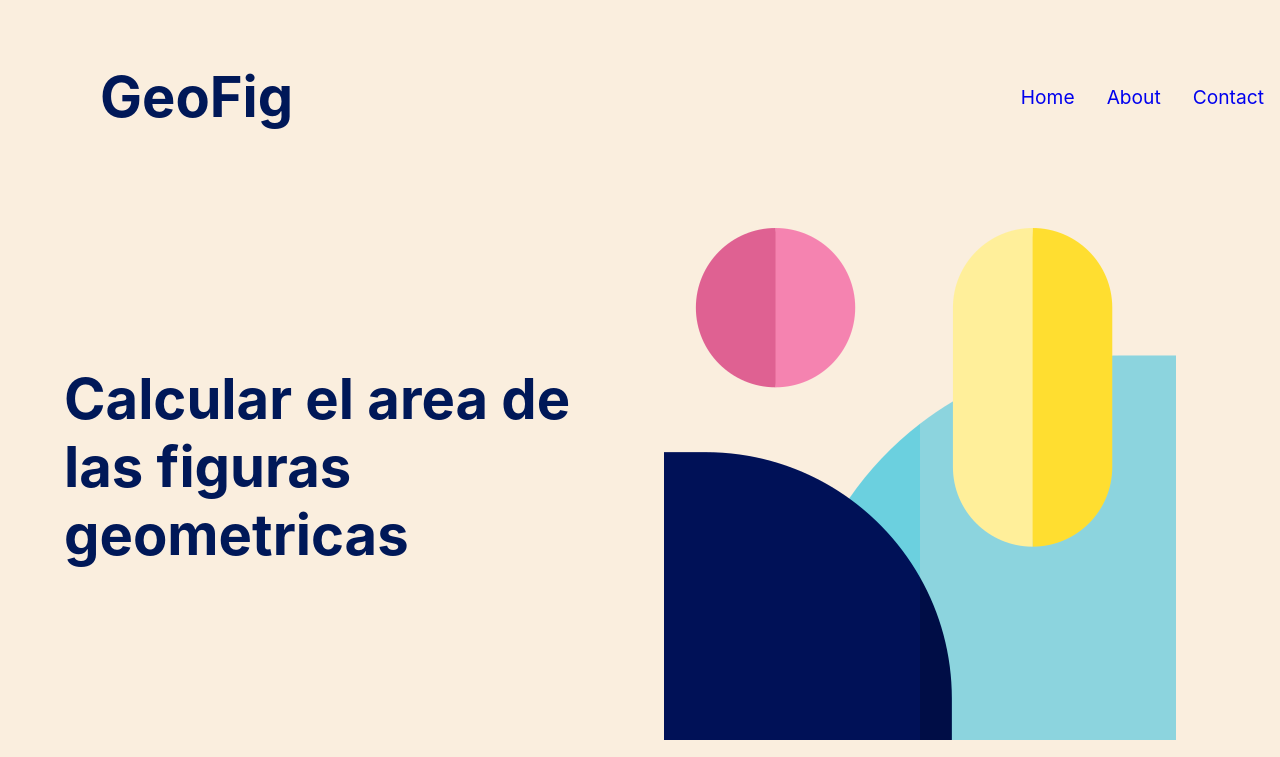
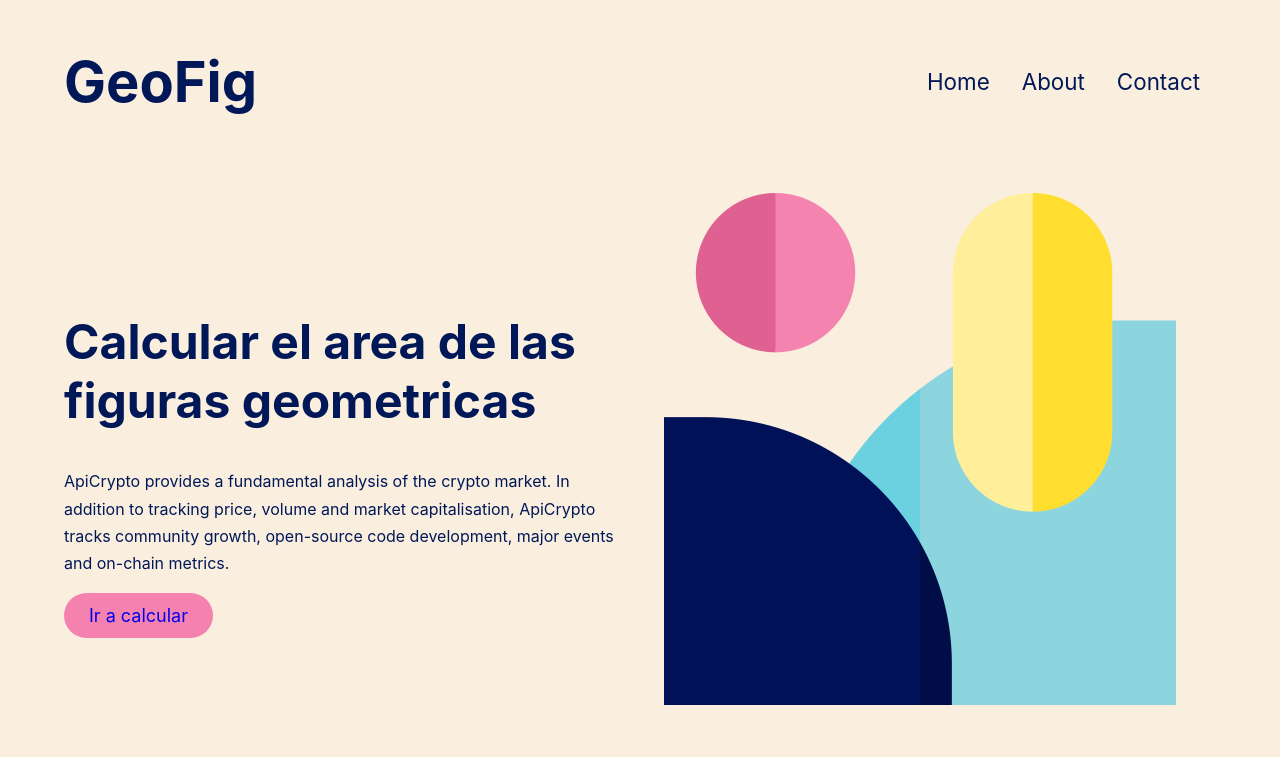
Before and after one commit to KeuryLendof/GeoFig, a React (Create React App) app: page / in a window 1280 px wide. Shown: the top 757 px of the page. Built offline with nearby package versions, Linux system fonts and the light colour scheme.

Commit message:
inicio y header 70%

```diff
--- a/src/componentes/Header/Header.css
+++ b/src/componentes/Header/Header.css
@@ -1,15 +1,20 @@
+/* color: #001858; */
 header{
     display: flex;
     position: relative;
     justify-content: space-between;
     align-items: center;
+    width: 90%;
+    max-width: 1200px;
+    margin: 0 auto;
+    padding: 10px 0;
 }
 
 .brand-title {
     color: #001858;
     display: block;
     font-size: 3.5rem;
-    padding: 25px 100px;
+    /* padding: 25px 100px; */
 }
 
 .navbar-links {
@@ -29,8 +34,9 @@ header{
 .navbar-links li a {
     display: block;
     text-decoration: none;
+    color: #001858;
     padding: 1rem;
-    font-size: 1.2rem;
+    font-size: 1.4rem
 }
 
 .toggle-button {
@@ -50,7 +56,9 @@ header{
     width: 100%;
     background-color: white;
     border-radius: 10px;
+    transition: all .4s ease-in-out;
 }
+
 
 @media (max-width: 800px) {
     header {
--- a/src/componentes/Inicio/inicio.css
+++ b/src/componentes/Inicio/inicio.css
@@ -2,23 +2,46 @@
     width: 90%;
     max-width: 1200px;
     margin: 0 auto;
-    padding: 35px 0;
+    padding: 30px 0;
     overflow: hidden;
 }
 
 .productive{
-    color: #fff;
+    color: #001858;
     display: grid;
     gap: 3em;
     grid-template-columns: 1fr 1fr;
     align-items: center;
 }
 
-.texto{
-    color: #001858;
+.productive_title{
     font-size: 3rem;
     margin-bottom: .8em;
 }
+
+.productive_paragraph{
+    line-height: 1.7;
+    margin-bottom: 1em;
+}
+
+/* .productive_cta{
+    display: inline-block;
+    color: hsl(176, 68%, 64%);
+    line-height: 2.5;
+    text-decoration: none;
+    border-bottom: 1px solid hsl(176, 68%, 64%);
+} */
+
+.productive_cta{
+    display: inline-block;
+    background-color: #F582AE;
+    padding: 12px 25px;
+    text-decoration: none;
+    border-radius: 30px;
+    font-size: 18px;
+}
+
+
 .imagen{
     display: block;
     width: 100%;
--- a/src/componentes/Inicio/inicio.jsx
+++ b/src/componentes/Inicio/inicio.jsx
@@ -10,9 +10,17 @@ const inicio =()=>{
     return(
         <div className="productive contenedorInicio">
 
-            <section className="texto">
-                <h3>Calcular el area de las figuras geometricas</h3>
-            </section>
+
+            <div className="productive_text">
+
+                <h3 className="productive_title">Calcular el area de las figuras geometricas</h3>
+
+                <p className="productive_paragraph">ApiCrypto provides a fundamental analysis of the crypto market. In addition to tracking price, volume and market capitalisation, ApiCrypto tracks community growth, open-source code development, major events and on-chain metrics.</p>
+
+                <a href="#" className="productive_cta">
+                    Ir a calcular
+                </a>
+            </div>
 
             <section className="imagen">
                 <img src={imagenP} alt="" />
```
